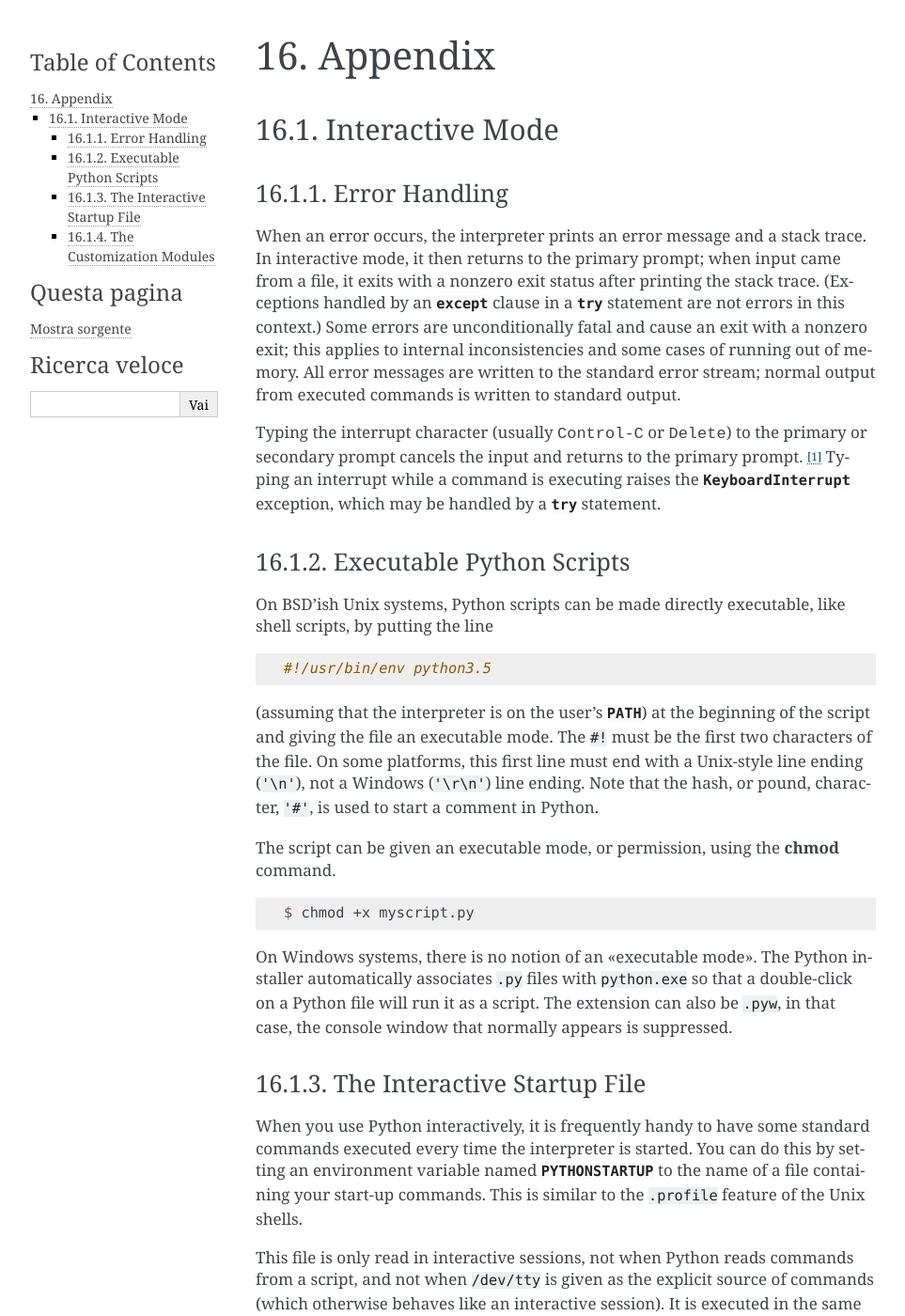
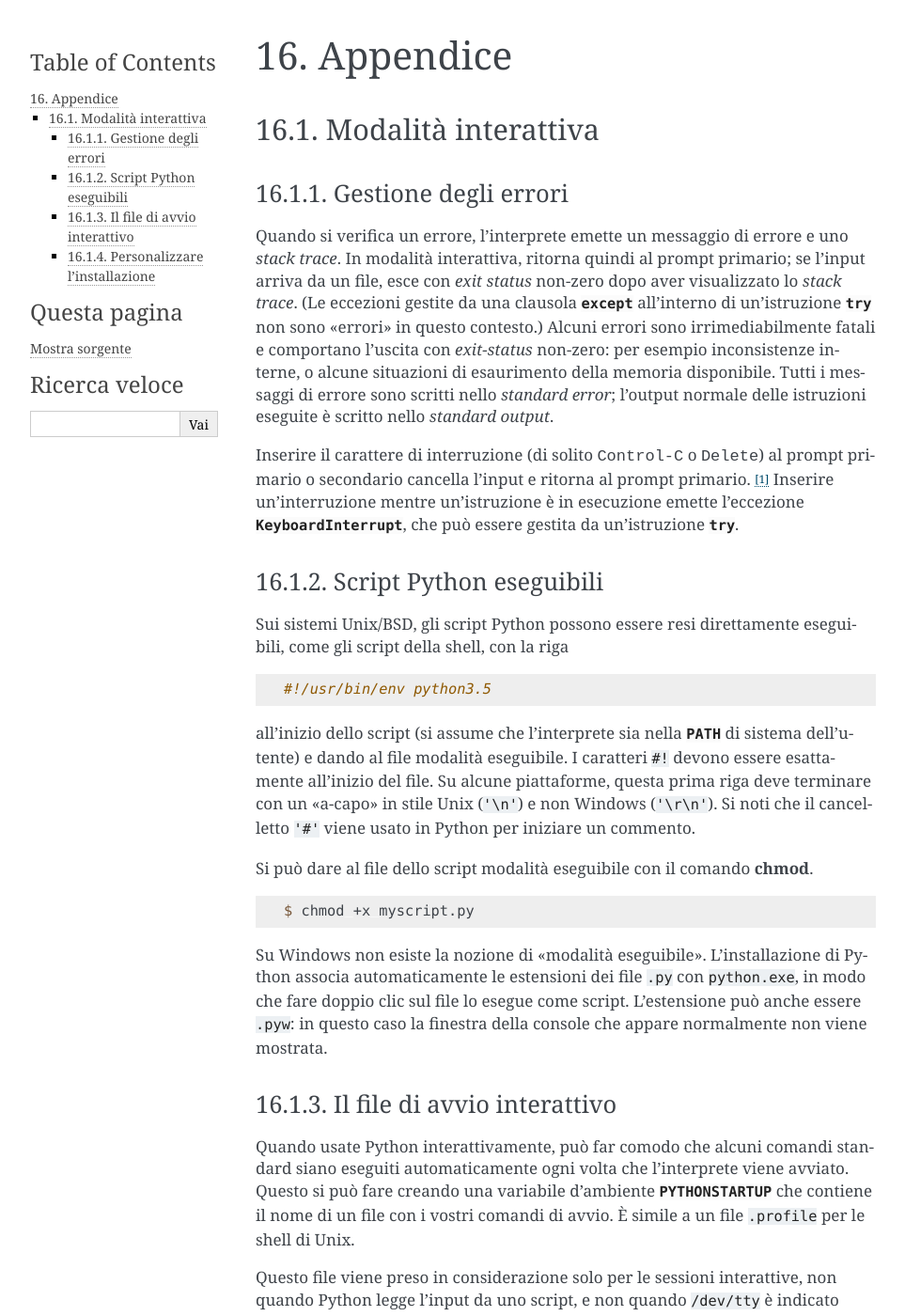
Before and after one commit to ricpol/pytutorial-it, a Sphinx documentation site: the page built from tutorial/source/appendix.rst, in a window 1280 px wide and 1400 px high. Shown: the whole window at 94% size, without its empty margins (148-1111 px from the left). Built offline with Sphinx 7.4.7, drawn with Linux system fonts in a browser that asks for light colours; some of the changed text lies outside the part shown.

Commit message:
appendix

```diff
--- a/tutorial/source/appendix.rst
+++ b/tutorial/source/appendix.rst
@@ -1,92 +1,53 @@
 .. _tut-appendix:
 
-********
-Appendix
-********
-
+*********
+Appendice
+*********
 
 .. _tut-interac:
 
-Interactive Mode
-================
+Modalità interattiva
+====================
 
 .. _tut-error:
 
-Error Handling
---------------
+Gestione degli errori
+---------------------
 
-When an error occurs, the interpreter prints an error message and a stack trace.
-In interactive mode, it then returns to the primary prompt; when input came from
-a file, it exits with a nonzero exit status after printing the stack trace.
-(Exceptions handled by an :keyword:`except` clause in a :keyword:`try` statement
-are not errors in this context.)  Some errors are unconditionally fatal and
-cause an exit with a nonzero exit; this applies to internal inconsistencies and
-some cases of running out of memory.  All error messages are written to the
-standard error stream; normal output from executed commands is written to
-standard output.
+Quando si verifica un errore, l'interprete emette un messaggio di errore e uno *stack trace*. In modalità interattiva, ritorna quindi al prompt primario; se l'input arriva da un file, esce con *exit status* non-zero dopo aver visualizzato lo *stack trace*. (Le eccezioni gestite da una clausola :keyword:`except` all'interno di un'istruzione :keyword:`try` non sono "errori" in questo contesto.) Alcuni errori sono irrimediabilmente fatali e comportano l'uscita con *exit-status* non-zero: per esempio inconsistenze interne, o alcune situazioni di esaurimento della memoria disponibile. Tutti i messaggi di errore sono scritti nello *standard error*; l'output normale delle istruzioni eseguite è scritto nello *standard output*.
 
-Typing the interrupt character (usually :kbd:`Control-C` or :kbd:`Delete`) to the primary or
-secondary prompt cancels the input and returns to the primary prompt. [#]_
-Typing an interrupt while a command is executing raises the
-:exc:`KeyboardInterrupt` exception, which may be handled by a :keyword:`try`
-statement.
-
+Inserire il carattere di interruzione (di solito :kbd:`Control-C` o :kbd:`Delete`) al prompt primario o secondario cancella l'input e ritorna al prompt primario. [#]_ Inserire un'interruzione mentre un'istruzione è in esecuzione emette l'eccezione :exc:`KeyboardInterrupt`, che può essere gestita da un'istruzione :keyword:`try`.
 
 .. _tut-scripts:
 
-Executable Python Scripts
--------------------------
+Script Python eseguibili
+------------------------
 
-On BSD'ish Unix systems, Python scripts can be made directly executable, like
-shell scripts, by putting the line ::
+Sui sistemi Unix/BSD, gli script Python possono essere resi direttamente eseguibili, come gli script della shell, con la riga ::
 
    #!/usr/bin/env python3.5
 
-(assuming that the interpreter is on the user's :envvar:`PATH`) at the beginning
-of the script and giving the file an executable mode.  The ``#!`` must be the
-first two characters of the file.  On some platforms, this first line must end
-with a Unix-style line ending (``'\n'``), not a Windows (``'\r\n'``) line
-ending.  Note that the hash, or pound, character, ``'#'``, is used to start a
-comment in Python.
+all'inizio dello script (si assume che l'interprete sia nella :envvar:`PATH` di sistema dell'utente) e dando al file modalità eseguibile. I caratteri ``#!`` devono essere esattamente all'inizio del file. Su alcune piattaforme, questa prima riga deve terminare con un "a-capo" in stile Unix (``'\n'``) e non Windows (``'\r\n'``). Si noti che il cancelletto ``'#'`` viene usato in Python per iniziare un commento.
 
-The script can be given an executable mode, or permission, using the
-:program:`chmod` command.
+Si può dare al file dello script modalità eseguibile con il comando :program:`chmod`.
 
 .. code-block:: shell-session
 
    $ chmod +x myscript.py
 
-On Windows systems, there is no notion of an "executable mode".  The Python
-installer automatically associates ``.py`` files with ``python.exe`` so that
-a double-click on a Python file will run it as a script.  The extension can
-also be ``.pyw``, in that case, the console window that normally appears is
-suppressed.
-
+Su Windows non esiste la nozione di "modalità eseguibile". L'installazione di Python associa automaticamente le estensioni dei file ``.py`` con ``python.exe``, in modo che fare doppio clic sul file lo esegue come script. L'estensione può anche essere ``.pyw``: in questo caso la finestra della console che appare normalmente non viene mostrata.
 
 .. _tut-startup:
 
-The Interactive Startup File
+Il file di avvio interattivo
 ----------------------------
 
-When you use Python interactively, it is frequently handy to have some standard
-commands executed every time the interpreter is started.  You can do this by
-setting an environment variable named :envvar:`PYTHONSTARTUP` to the name of a
-file containing your start-up commands.  This is similar to the :file:`.profile`
-feature of the Unix shells.
+Quando usate Python interattivamente, può far comodo che alcuni comandi standard siano eseguiti automaticamente ogni volta che l'interprete viene avviato. Questo si può fare creando una variabile d'ambiente :envvar:`PYTHONSTARTUP` che contiene il nome di un file con i vostri comandi di avvio. È simile a un file :file:`.profile` per le shell di Unix.
 
-This file is only read in interactive sessions, not when Python reads commands
-from a script, and not when :file:`/dev/tty` is given as the explicit source of
-commands (which otherwise behaves like an interactive session).  It is executed
-in the same namespace where interactive commands are executed, so that objects
-that it defines or imports can be used without qualification in the interactive
-session. You can also change the prompts ``sys.ps1`` and ``sys.ps2`` in this
-file.
+Questo file viene preso in considerazione solo per le sessioni interattive, non quando Python legge l'input da uno script, e non quando :file:`/dev/tty` è indicato esplicitamente come sorgente per le istruzioni (altrimenti il terminale si comporta come una normale sessione interattiva). Il file è eseguito nello stesso *namespace* dei comandi interattivi, quindi gli oggetti che definisce possono essere importati come nomi non qualificati nella sessione dell'interprete. In questo file potete anche cambiare i prompt ``sys.ps1`` e ``sys.ps2``.
 
-If you want to read an additional start-up file from the current directory, you
-can program this in the global start-up file using code like ``if
-os.path.isfile('.pythonrc.py'): exec(open('.pythonrc.py').read())``.
-If you want to use the startup file in a script, you must do this explicitly
-in the script::
+Se volete leggere un file di avvio aggiuntivo nella directory corrente, potete farlo nel file di avvio principale con del codice come ``if
+os.path.isfile('.pythonrc.py'): exec(open('.pythonrc.py').read())``. Se volete usare il file di avvio in uno script, dovete farlo in modo esplicito nello script::
 
    import os
    filename = os.environ.get('PYTHONSTARTUP')
@@ -95,30 +56,23 @@ in the script::
            startup_file = fobj.read()
        exec(startup_file)
 
-
 .. _tut-customize:
 
-The Customization Modules
--------------------------
+Personalizzare l'installazione
+------------------------------
 
-Python provides two hooks to let you customize it: :mod:`sitecustomize` and
-:mod:`usercustomize`.  To see how it works, you need first to find the location
-of your user site-packages directory.  Start Python and run this code::
+Python mette a disposizione due strumenti che vi consentono di personalizzarlo: i moduli :mod:`sitecustomize` e :mod:`usercustomize`. Per vederli in azione, dovete per prima cosa ricavare la collocazione della vostra directory *site-packages*. Avviate Python ed eseguite questo codice::
 
    >>> import site
    >>> site.getusersitepackages()
    '/home/user/.local/lib/python3.5/site-packages'
 
-Now you can create a file named :file:`usercustomize.py` in that directory and
-put anything you want in it.  It will affect every invocation of Python, unless
-it is started with the :option:`-s` option to disable the automatic import.
+Adesso potete creare un file :file:`usercustomize.py` in questa directory e collocarvi qualsiasi istruzione. Questo avrà effetto su qualsiasi invocazione di Python, a meno che non venga passata l'opzione :option:`-s` per disabilitarne l'importazione automatica.
 
-:mod:`sitecustomize` works in the same way, but is typically created by an
-administrator of the computer in the global site-packages directory, and is
-imported before :mod:`usercustomize`.  See the documentation of the :mod:`site`
-module for more details.
+Il modulo :mod:`sitecustomize` funziona allo stesso modo, ma viene creato di solito da un amministratore del computer nella directory *site-packages* globale, ed è importato *prima* di :mod:`usercustomize`. Si veda la documentazione del modulo :mod:`site` per ulteriori informazioni.
 
+.. only:: html
 
-.. rubric:: Footnotes
+   .. rubric:: Note
 
 .. [#] A problem with the GNU Readline package may prevent this.
```
